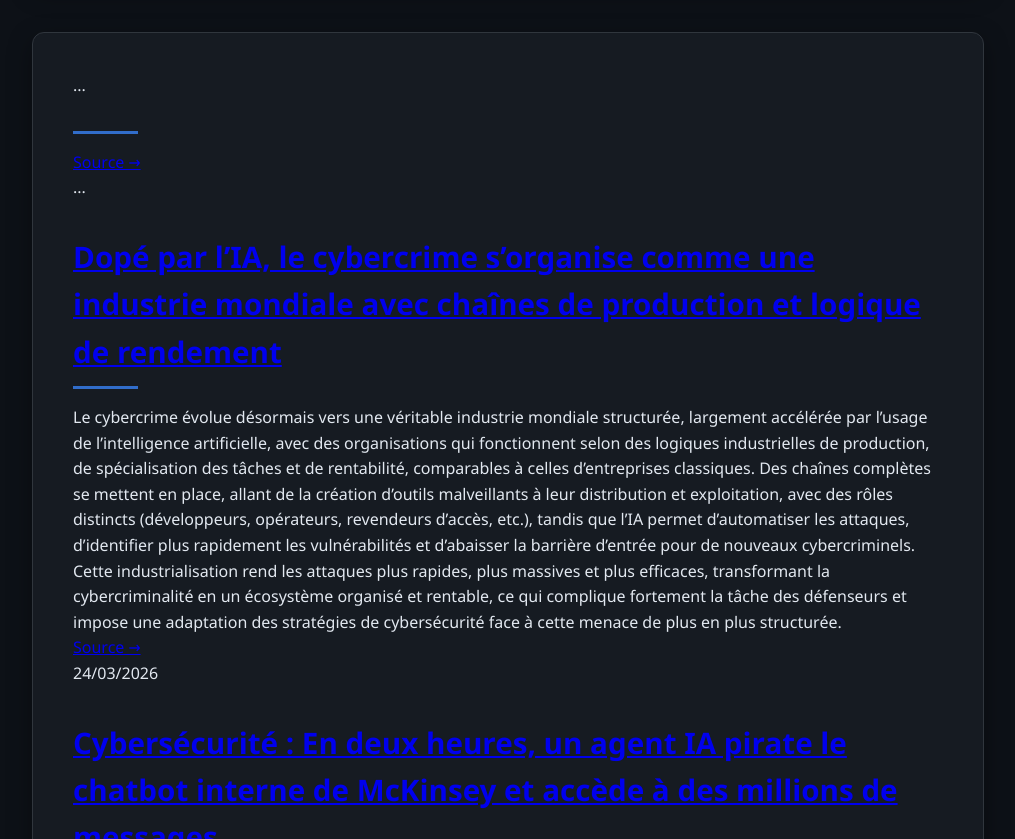
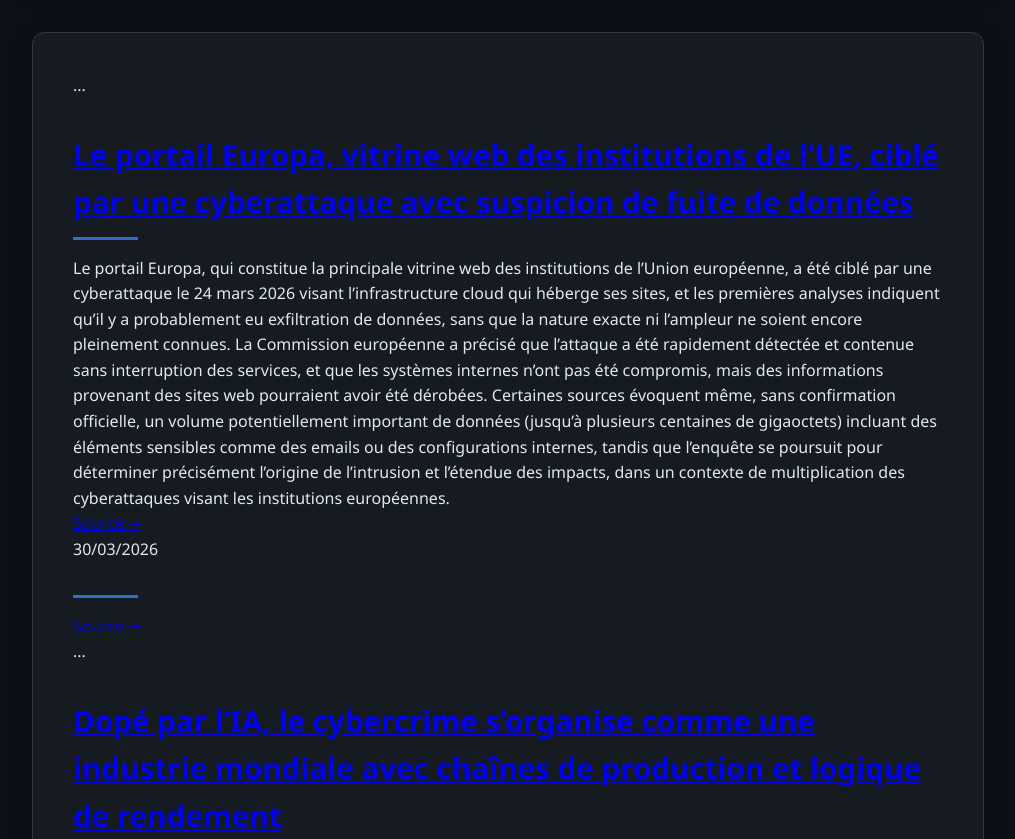
Before and after one commit to IoenLGD/Veille-Technologique-IoenLGD, a plain HTML site: page cybersecurite.html in a window 1280 px wide. Shown: the part 380-1219 px from the top of the page, without its empty margins (132-1147 px from the left). Drawn offline with Linux system fonts and the light colour scheme.

Commit message:
Update cybersecurite.html

```diff
--- a/cybersecurite.html
+++ b/cybersecurite.html
@@ -33,6 +33,23 @@
             <article class="card">
                 <div class="card-content">
                     <time datetime="2026-03-05" class="card-date">...</time>
+                    <h2 class="card-title">
+                        <a href="https://www.usine-digitale.fr/cybersecurite/le-portail-europa-vitrine-web-des-institutions-de-lue-cible-par-une-cyberattaque-avec-suspicion-de-fuite-de-donnees.VOK2KX5YOVG6NJSWVBJLLZZYF4.html" target="_blank" rel="noopener noreferrer">
+                            Le portail Europa, vitrine web des institutions de l’UE, ciblé par une cyberattaque avec suspicion de fuite de données
+                        </a>
+                    </h2>
+                    <p class="card-summary">
+                        Le portail Europa, qui constitue la principale vitrine web des institutions de l’Union européenne, a été ciblé par une cyberattaque le 24 mars 2026 visant l’infrastructure cloud qui héberge ses sites, et les premières analyses indiquent qu’il y a probablement eu exfiltration de données, sans que la nature exacte ni l’ampleur ne soient encore pleinement connues. La Commission européenne a précisé que l’attaque a été rapidement détectée et contenue sans interruption des services, et que les systèmes internes n’ont pas été compromis, mais des informations provenant des sites web pourraient avoir été dérobées. Certaines sources évoquent même, sans confirmation officielle, un volume potentiellement important de données (jusqu’à plusieurs centaines de gigaoctets) incluant des éléments sensibles comme des emails ou des configurations internes, tandis que l’enquête se poursuit pour déterminer précisément l’origine de l’intrusion et l’étendue des impacts, dans un contexte de multiplication des cyberattaques visant les institutions européennes.
+                    </p>
+                    <a href="https://www.usine-digitale.fr/cybersecurite/" class="card-link" target="_blank" rel="noopener noreferrer">
+                        Source →
+                    </a>
+                </div>
+            </article>
+
+            <article class="card">
+                <div class="card-content">
+                    <time datetime="2026-03-05" class="card-date">30/03/2026</time>
                     <h2 class="card-title">
                         <a href="https://www.tomshardware.com/news/archive" target="_blank" rel="noopener noreferrer">
                             <mettre le titre>
```
